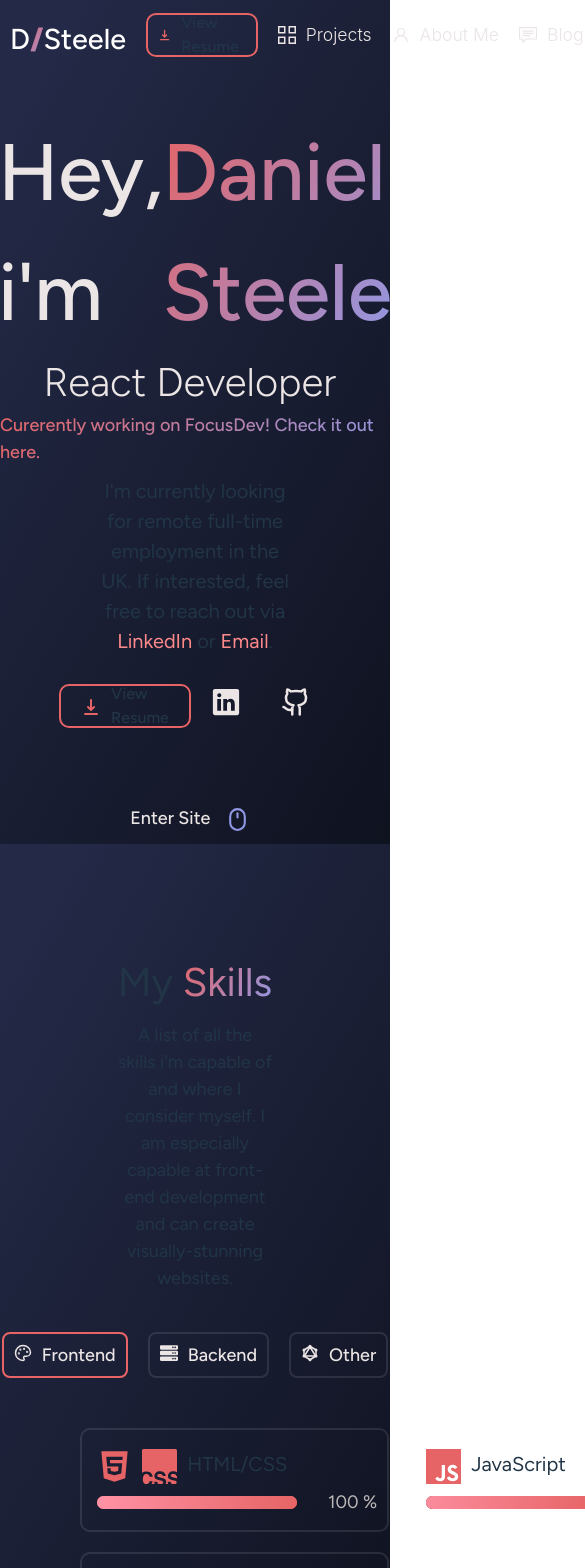
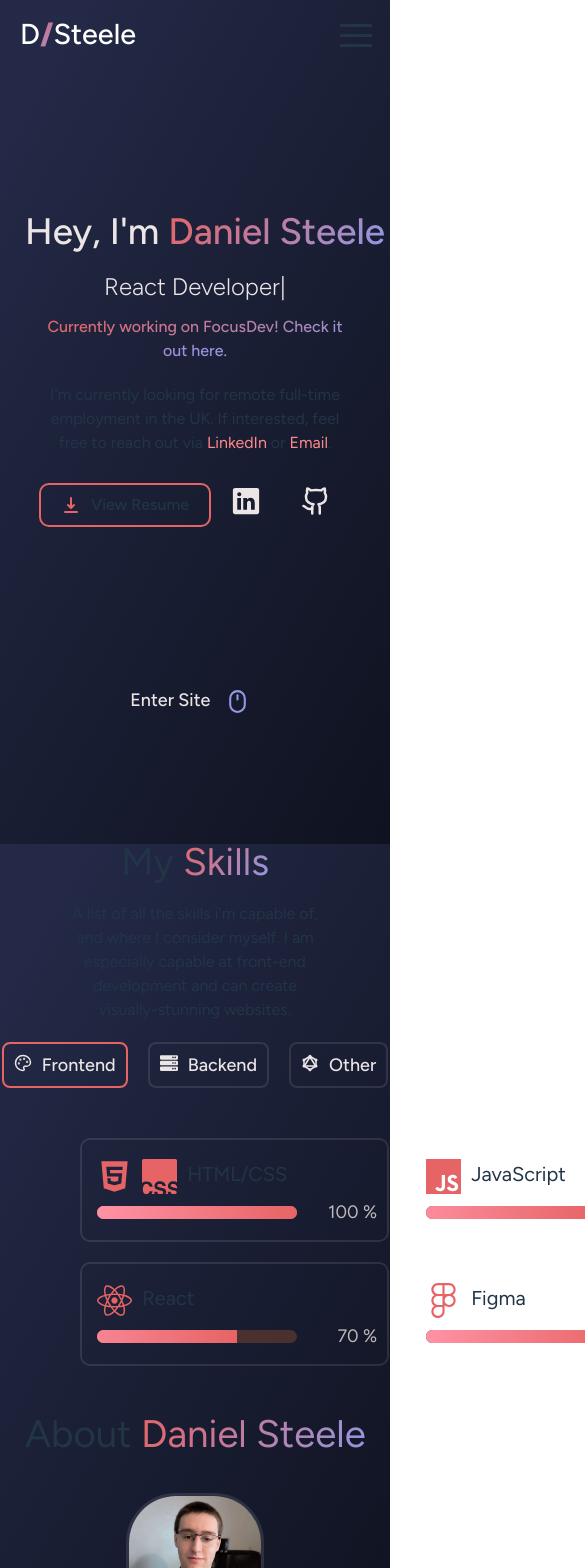
Before and after one commit to DanielSteele1/Portfolio-V2, a React (Vite) app: page / in a window 390 px wide. Shown: the top 1568 px of the page, 585 px wide, since content can reach past the window. Built offline with nearby package versions, Linux system fonts and the light colour scheme.

Commit message:
Added hamburger menu and enhance responsiveness; updated styles and dependencies.
- Integrated 'hamburger-react' for mobile navigation
- Improved layout and styles for blog cards and sections
- Updated About and Contact sections for consistency
- Adjusted skills progress values and descriptions

```diff
--- a/package.json
+++ b/package.json
@@ -10,6 +10,7 @@
     "preview": "vite preview"
   },
   "dependencies": {
+    "hamburger-react": "^2.5.2",
     "motion": "^12.10.0",
     "primereact": "^10.9.5",
     "react": "^19.0.0",
--- a/src/About.tsx
+++ b/src/About.tsx
@@ -16,7 +16,7 @@ function AboutMe() {
                     <img className="About-img" src="Daniel_Steele.jpg" />
                 </div>
 
-            <span className="section-subheading"> A little bit about me, my journey and my hobbies.</span>
+            <span className="section-sub-heading"> A little bit about me, my journey and my hobbies.</span>
 
             <div className="About-text">
 
--- a/src/App.css
+++ b/src/App.css
@@ -3,36 +3,29 @@
 body,
 html {
   display: flex;
+  flex-direction: column;
   margin: 0;
   padding: 0;
   box-sizing: border-box;
-  flex-direction: column;
   scroll-behavior: smooth;
-
 }
 
 a {
-
   color: #ebe5e5;
 }
 
-#root {
+#root,
+body {
   display: flex;
   flex-direction: column;
   width: 100%;
-  min-height: 100vh;
   font-size: 18px;
   font-family: 'Figtree', sans-serif;
-  background: #0f121f;
+  background: linear-gradient(120deg, #232946 10%, #0f121f 100%);
+  background-attachment: fixed;
+  background-size: 200% 200%;
+  animation: gradient-move 5s cubic-bezier(0.77, 0, 0.175, 1) forwards;
   scroll-behavior: smooth;
-}
-
-body, #root {
-    background: linear-gradient(120deg, #232946 10%, #0f121f 100%);
-    background-attachment: fixed;
-    background-size: 200% 200%;
-    animation: gradient-move 5s cubic-bezier(0.77, 0, 0.175, 1) forwards;
-
 }
 
 @keyframes gradient-move {
@@ -45,12 +38,35 @@ body, #root {
   }
 }
 
-#fade-in {
-
+/* Fade-in animations */
+#fade-in,
+#fade-in1,
+#fade-in2,
+#fade-in3,
+#fade-in4 {
   opacity: 0;
   transform: translateY(10px);
   animation: fadeIn 0.9999s ease-out forwards;
+}
+
+#fade-in {
   animation-delay: 0.2s;
+}
+
+#fade-in1 {
+  animation-delay: 0.4s;
+}
+
+#fade-in2 {
+  animation-delay: 0.5s;
+}
+
+#fade-in3 {
+  animation-delay: 0.6s;
+}
+
+#fade-in4 {
+  animation-delay: 0.7s;
 }
 
 @keyframes fadeIn {
@@ -60,94 +76,52 @@ body, #root {
   }
 }
 
-#fade-in1 {
-
-  opacity: 0;
-  transform: translateY(10px);
-  animation: fadeIn 0.9999s ease-out forwards;
-  animation-delay: 0.4s;
-
+.logo,
+.logo-backtick {
+  display: flex;
+  font-family: 'Figtree', sans-serif;
+  transition: all 0.5s ease-in-out;
 }
 
-#fade-in2 {
-
-  opacity: 0;
-  transform: translateY(10px);
-  animation: fadeIn 0.9999s ease-out forwards;
-  animation-delay: 0.5s;
-
-}
-
-#fade-in3 {
-
-  opacity: 0;
-  transform: translateY(10px);
-  animation: fadeIn 0.9999s ease-out forwards;
-  animation-delay: 0.6s;
-
-}
-
-#fade-in4 {
-
-  opacity: 0;
-  transform: translateY(10px);
-  animation: fadeIn 0.9999s ease-out forwards;
-  animation-delay: 0.7s;
-
-}
-
-
-
 .logo {
-  display: flex;
   font-weight: 500;
   font-size: 1.8rem;
-  margin-top: 10px;
-  font-family: 'Figtree', sans-serif;
+  margin: 10px;
   color: #fff;
 }
 
 .logo:hover {
-
   background: linear-gradient(120deg, #e66465, #9198e5);
   -webkit-background-clip: text;
   background-clip: text;
   -webkit-text-fill-color: transparent;
-  transition: all 0.5s ease-in-out;
   color: transparent;
-
 }
 
 .logo-backtick {
-  display: flex;
   font-weight: 900;
   background: linear-gradient(120deg, #e66465, #9198e5);
   -webkit-background-clip: text;
   background-clip: text;
   -webkit-text-fill-color: transparent;
   color: transparent;
-  transition: all 0.5s ease-in-out;
 }
 
 .logo:hover .logo-backtick {
-
   background: none;
   -webkit-background-clip: initial;
   background-clip: initial;
   -webkit-text-fill-color: #ebe5e5;
   color: #ebe5e5;
-  transition: all 0.5s ease-in-out;
 }
 
 .scroll-container {
-
   margin-bottom: 100px;
   cursor: pointer;
   display: flex;
   background-color: transparent;
   border: none;
   padding: 10px;
-
 }
 
 .scroll-button {
@@ -155,11 +129,9 @@ body, #root {
 }
 
 .scroll-container:hover {
-
   color: #e66465;
   transition: 0.3s ease-in-out;
 }
-
 
 .greeting {
   display: flex;
@@ -178,18 +150,15 @@ body, #root {
   -webkit-text-fill-color: transparent;
 }
 
-.highlight {
+.highlight,
+.highlight-1 {
   display: inline;
   color: #ff8a8b;
 }
 
 .highlight-1 {
-  display: inline;
-  color: #ff8a8b;
   padding: 5px;
 }
-
-
 
 .greeting-title {
   display: flex;
@@ -199,10 +168,8 @@ body, #root {
   margin: 0 auto;
   font-size: 5rem;
   color: #ebe5e5;
-  font-family: 'Figtree', sans-serif;
   font-weight: 500;
   font-style: bold;
-
 }
 
 .greeting-subtitle {
@@ -213,7 +180,6 @@ body, #root {
   margin: 0 auto;
   font-size: 2.5rem;
   color: #ebe5e5;
-  font-family: 'Figtree', sans-serif;
   font-weight: 300;
 }
 
@@ -233,12 +199,10 @@ body, #root {
 }
 
 .navigation.scrolled {
-
   align-items: center;
   border-bottom-left-radius: 10px;
   border-bottom-right-radius: 10px;
   backdrop-filter: blur(5px);
-
 }
 
 .nav-menu {
@@ -247,10 +211,7 @@ body, #root {
   gap: 20px;
   height: 100%;
   margin: 0 20px;
-
 }
-
-
 
 .nav-title a {
   height: 100%;
@@ -280,7 +241,6 @@ body, #root {
 
 .nav-icon:hover,
 .nav-title a:hover {
-
   color: #e26e6e;
   transition: 0.3s ease-in-out;
 }
@@ -293,67 +253,60 @@ body, #root {
   margin: 0 auto;
   padding: 10px;
   width: 95%;
-
 }
 
 .About-image-container {
-
   display: flex;
   justify-content: center;
   align-items: center;
-
 }
 
 .About-para-container {
-
   display: flex;
   text-align: center;
   padding: 10px;
   align-items: center;
   justify-items: center;
   white-space: nowrap;
-
 }
 
 .About-paragraph {
-
   display: flex;
   flex-direction: column;
   font-size: 1.0rem;
-
+  padding: 10px;
+  margin: 0 auto;
+  width: 60%;
 }
 
 .About-img {
-
   display: flex;
   height: 200px;
   margin: 20px;
   border-radius: 50px;
   border: 3px solid rgba(255, 255, 255, 0.1);
+  transition: border-color 0.5s ease-in-out;
 }
 
 .About-img:hover {
   border-color: #e26e6e;
-  transition: 0.5s ease-in-out;
 }
 
 .About-container {
-
   display: flex;
   flex-direction: row;
   margin: 0 auto;
   width: 70%;
 }
 
-
-.skills {
+.skills,
+.contact {
   display: flex;
   flex-direction: column;
   align-items: center;
   justify-content: center;
   width: 80%;
   margin: 0 auto;
-
 }
 
 .projects {
@@ -361,20 +314,9 @@ body, #root {
   flex-direction: column;
   margin: 0 auto;
   padding-bottom: 10px;
-
-}
-
-.contact {
-  display: flex;
-  flex-direction: column;
-  align-items: center;
-  justify-content: center;
-  width: 100%;
-  margin: 0 auto;
 }
 
 .contact-form {
-
   display: flex;
   flex-direction: column;
   width: 40%;
@@ -386,11 +328,9 @@ body, #root {
   align-items: center;
   padding: 10px;
   margin: 0 auto;
-
 }
 
 .icon {
-
   display: flex;
   margin: 10px;
   font-size: 25px;
@@ -411,25 +351,21 @@ body, #root {
   box-sizing: border-box;
 }
 
-
 #title,
 #email {
   height: 40px;
 }
 
 #message {
-
   height: 100px;
   min-width: calc(100% - 20px);
   min-height: fit-content;
   max-width: fit-content;
   max-height: 200px;
   word-break: break-all;
-
 }
 
 .contact-input:focus {
-
   outline: 0px;
   box-shadow: inset 0 -3px #e66465;
   transition: 0.3s ease-in-out;
@@ -488,11 +424,9 @@ body, #root {
 .greeting-text {
   font-size: 20px;
   text-align: center;
-
 }
 
 .Sunglasses {
-
   display: flex;
   height: 10px;
   border-radius: 400px;
@@ -501,10 +435,11 @@ body, #root {
 }
 
 .social-item {
-
   display: flex;
+  flex-direction: row;
+  height: fit-content;
+  width: fit-content;
   margin: 10px;
-  height: fit-content;
   justify-content: center;
   align-items: center;
 }
@@ -514,12 +449,7 @@ body, #root {
   justify-content: center;
   align-items: center;
   height: 80px;
-  width: 50%;
-}
-
-.socials-title {
-  align-items: center;
-  justify-content: center;
+  width: 60%;
 }
 
 .social-title:hover svg {
@@ -528,7 +458,6 @@ body, #root {
 }
 
 .section-heading {
-
   display: flex;
   margin: 0 auto;
   justify-content: center;
@@ -541,15 +470,13 @@ body, #root {
 .section-sub-heading {
   display: flex;
   width: 50%;
-  margin-top: 10px;
   text-align: center;
+  justify-content: center;
+  align-items: center;
   margin: 0 auto;
-  margin-bottom: 20px;
-
 }
 
 .skills-container {
-
   display: flex;
   justify-items: center;
   width: 80%;
@@ -563,7 +490,6 @@ body, #root {
   margin: 10px;
   align-items: center;
   justify-content: center;
-
 }
 
 .skills-tabs button {
@@ -578,7 +504,6 @@ body, #root {
 }
 
 .skills-tabs button:hover {
-
   border: 2px solid #e66465;
   transition: 0.3s ease-in-out;
 }
@@ -586,11 +511,9 @@ body, #root {
 .skills-tabs button.active {
   border-color: #e66465;
   transition: 0.3s ease-in-out;
-
 }
 
 .skill-item {
-
   margin: 0 auto;
   display: flex;
   flex-direction: column;
@@ -638,7 +561,6 @@ body, #root {
 }
 
 .skill-icon {
-
   display: flex;
   color: #e66465;
   font-size: 35px;
@@ -700,17 +622,14 @@ body, #root {
 }
 
 .project-title {
-
   font-size: 28px;
   align-items: center;
   justify-content: center;
   width: fit-content;
   margin-left: 10px;
-
 }
 
 .project-image img {
-
   width: 100%;
   height: auto;
   object-fit: cover;
@@ -768,18 +687,15 @@ body, #root {
 }
 
 .project-tags {
-
   display: flex;
   padding-left: 10px;
 }
 
 .tag {
-
   display: flex;
   font-size: 25px;
   margin-right: 10px;
   color: #9198e5;
-
 }
 
 .About-para-title {
@@ -792,14 +708,12 @@ body, #root {
   border-bottom: 2px solid #e66465;
   width: fit-content;
   padding-right: 10px;
-
 }
 
 .About-paragraph {
   padding: 10px;
   margin: 0 auto;
-  width: 60%;
-
+  width: 50%;
 }
 
 .About-paragraph-text {
@@ -816,7 +730,6 @@ body, #root {
   justify-content: center;
 }
 
-
 .BackToTop {
   display: flex;
   flex-direction: column;
@@ -825,7 +738,6 @@ body, #root {
   height: 350px;
   text-align: center;
   justify-content: center;
-
 }
 
 .back-to-top-text {
@@ -848,17 +760,14 @@ body, #root {
   cursor: pointer;
   box-sizing: border-box;
   border: 2px solid transparent;
-
 }
 
 .back-to-top-button:hover #arrow-icon {
   transform: rotate(-180deg);
   transition: transform 0.4s cubic-bezier(0.87, 0.03, 0.41, 0.9);
-
 }
 
 .back-to-top-button:hover {
-
   border-bottom: 2px solid #e66465;
   transition: 0.4s ease-in-out;
 }
@@ -873,11 +782,11 @@ body, #root {
   font-size: 25px;
   width: 25px;
   color: #e66465;
-
 }
 
 .resume {
   display: flex;
+  flex-direction: row;
   height: 20px;
   width: fit-content;
   justify-content: center;
@@ -903,5 +812,181 @@ body, #root {
 .resume:hover {
   transition: all 0.3s ease;
   color: #e66465;
+}
+
+
+@media (min-width: 1000px) {
+
+  .nav-menu-mobile {
+    display: none;
+  }
+  .nav-hamburger {
+    display: none;
+  }
 
 }
+
+@media (min-width: 750px) and (max-width: 1000px) {
+
+  .nav-item {
+
+    display: none;
+  }
+
+ .blog-card-container {
+    display: grid;
+    grid-template-columns: repeat(2, 1fr);
+    flex-direction: column;
+    width: 100%;
+  }
+
+  .nav-menu-mobile {
+
+    display: flex;
+    flex-direction: column;
+  }
+
+  .nav-hamburger {
+    display: flex;
+    align-items: center;
+    justify-content: center;
+    margin-right: 20px;
+    cursor: pointer;
+  }
+
+}
+
+@media (min-width: 300px) and (max-width: 750px) {
+
+  .nav-menu {
+
+    display: none;
+  }
+
+  .nav-hamburger {
+    display: flex;
+    align-items: center;
+    justify-content: center;
+    margin-right: 20px;
+    cursor: pointer;
+  }
+
+  .nav-menu-mobile {
+
+    display: flex;
+    flex-direction: column;
+  }
+
+  .Blog {
+    width: 100%;
+    height: fit-content;
+  }
+
+ .blog-card-container {
+    display: grid;
+    grid-template-columns: repeat(1, 1fr);
+    flex-direction: column;
+    width: 100%;
+  }
+
+  .blog-card {
+    width: 100%;
+    height: fit-content;
+    margin: 10px auto;
+    padding: 10px;
+  }
+
+  .section-heading {
+    font-size: 2.4rem;
+  }
+
+  .section-sub-heading {
+    width: 80%;
+    font-size: 1.0rem;
+  }
+
+  .About-img {
+    height: 150px;
+  }
+
+  .greeting {
+    height: 71vh;
+  }
+
+  .socials {
+    width: 100%;
+  }
+
+  .greeting-cta {
+    font-size: 1.0rem;
+    padding: 10px;
+    width: 80%;
+    text-align: center;
+  }
+
+  .greeting-title {
+    font-size: 2.3rem;
+    padding: 10px;
+  }
+
+  .greeting-subtitle {
+    font-size: 1.5rem;
+  }
+
+  .greeting-text {
+    font-size: 1.0rem;
+  }
+
+  .greeting-text-container {
+    width: 80%;
+  }
+
+  .About-paragraph {
+    width: 85%;
+    font-size: 0.95rem;
+  }
+
+  .BackToTop {
+    width: 80%;
+    height: fit-content;
+
+  }
+
+  .back-to-top-text {
+    font-size: 1.5rem;
+    width: 100%;
+  }
+
+
+
+  .projects {
+    width: 80%;
+  }
+  .project-card {
+    width: 100%;
+  }
+
+  .project-title {
+    font-size: 1rem;
+  }
+
+  .project-text {
+    font-size: 0.85rem;
+  }
+
+  .contact {
+    width: 90%;
+
+  }
+
+  .contact-form {
+    width: 100%;
+  }
+
+  .footer {
+    flex-direction: column;
+    height: auto;
+    gap: 10px;
+    font-size: 0.9rem;
+  }
+}
--- a/src/Contact.tsx
+++ b/src/Contact.tsx
@@ -12,7 +12,7 @@ function Contact() {
 
             <div className="social-bar">
 
-                <span className="heading"> Want to get in touch? contact me via email below, or via my socials: </span>
+                <span className="section-sub-heading"> Want to get in touch? contact me via email below, or via my socials: </span>
 
                 <div className="icons">
 
--- a/src/Greeting.tsx
+++ b/src/Greeting.tsx
@@ -5,7 +5,7 @@ import { HiDownload } from "react-icons/hi";
 const Greeting = () => {
     return (
         <div className="greeting" id="top">
-            <span className="greeting-title" id="fade-in"> Hey, i'm{"\u00A0"}<span className="gradient"> Daniel Steele </span> </span>
+            <span className="greeting-title" id="fade-in"> Hey, I'm{"\u00A0"}<span className="gradient"> Daniel Steele </span> </span>
 
             <div id="fade-in2">
                 <TypeAnimation
@@ -24,8 +24,10 @@ const Greeting = () => {
                 />
             </div>
 
-            <span className="gradient" id="fade-in1">
-                <a href="https://github.com/DanielSteele1/FocusDev"> Curerently working on FocusDev! Check it out here.</a>
+            <span className="greeting-cta">
+                <span className="gradient" id="fade-in1">
+                    <a href="https://github.com/DanielSteele1/FocusDev"> Currently working on FocusDev! Check it out here.</a>
+                </span>
             </span>
 
             <span className="greeting-text-container" id="fade-in2">
@@ -38,7 +40,6 @@ const Greeting = () => {
             <div className="socials" id="fade-in3">
                 <div className="resume">
                     <div className="social-item">
-                        <span className="social-title">
                             <HiDownload style={{
                                 fontSize: '20px',
                                 marginRight: '10px',
@@ -46,8 +47,7 @@ const Greeting = () => {
                                 color: '#e66465',
                             }}
                             />
-                        </span>
-                        <span> View Resume </span>
+                            <span>View Resume</span>
                     </div>
 
                 </div>
--- a/src/Navigation.tsx
+++ b/src/Navigation.tsx
@@ -10,7 +10,14 @@ import { FiTool } from "react-icons/fi";
 import { HiDownload } from "react-icons/hi";
 import { SlSpeech } from "react-icons/sl";
 
+import Hamburger from 'hamburger-react';
+
+
 function Navigation() {
+
+
+    const [isOpen, setOpen] = useState(false);
+
 
     const [scrolled, setScrolled] = useState(false);
 
@@ -78,10 +85,50 @@ function Navigation() {
                         color: '#e66465',
                         fontFamily: 'figtree, sans-serif'
                     }}
-
-
                 />
             </div>
+
+            <div className="nav-hamburger">
+                <Hamburger toggled={isOpen} toggle={setOpen} />
+            </div>
+
+            {isOpen && (
+
+                <div className="nav-menu-mobile">
+
+                    <span className="resume" >
+                        <HiDownload style={{
+                            fontSize: '20px',
+                            marginRight: '10px',
+                            verticalAlign: 'center',
+                            color: '#e66465',
+                        }} /> View Resume  </span>
+
+                    <span className="nav-title" id="nav-projects">
+                        <a href="#projects" onClick={() => { setOpen(false) }}>
+                            <GrProjects className="nav-icon" /> Projects
+                        </a>
+                    </span>
+                    <span className="nav-title">
+                        <a href="#about" onClick={() => { setOpen(false) }}>
+                            <GoPerson className="nav-icon" /> About Me
+                        </a>
+                    </span>
+                    <span data-tooltip-id="tooltip-1" className="nav-title">
+                        <a href="#blog" onClick={() => { setOpen(false) }}>
+                            <SlSpeech className="nav-icon" /> Blog
+                        </a>
+                    </span>
+
+                    <span className="nav-title">
+                        <a href="#contact" onClick={() => { setOpen(false) }}>
+                            <MdEmail className="nav-icon" /> Contact
+                        </a>
+                    </span>
+
+                </div>
+            )}
+
         </div>
     )
 }
--- a/src/Projects.tsx
+++ b/src/Projects.tsx
@@ -100,7 +100,7 @@ function Projects() {    const settings = {
                             description="FocusDev is primarily developed for developers to organise thier workload into one location.
                             Features include a Notes app, Reusable code snippet feature, Calender, Github commit graph w/ stats, just to name a few.
                             It uses JavsScript, React, Node.js & MongoDB."
-                            src=""
+                            src="https://youtu.be/tpSIyG0BEt0"
                             tags={[
                                 <FaReact />,
                                 <FaJs />,
--- a/src/Skills.tsx
+++ b/src/Skills.tsx
@@ -45,8 +45,6 @@ function Skills() {
 
         <div className="skills">
 
-
-
             <a href="#skills-anchor" className="scroll-container">
 
                 <div className="scroll-button">
@@ -61,7 +59,7 @@ function Skills() {
             <div id="skills-anchor"> </div>
 
             <span className="section-heading">My{"\u00A0"}<span className="gradient">Skills</span> </span>
-            <span className="section-sub-heading">A list of all the skills i'm capable of and where I consider myself. I am especially capable at front-end development and can create visually-stunning websites. </span>
+            <span className="section-sub-heading">A list of all the skills i'm capable of, and where I consider myself. I am especially capable at front-end development and can create visually-stunning websites. </span>
 
             {/* map the tabs to create a button for each item in array.
             once pressed, setActive(index) updates the tab to the corrosponding section.*/}
@@ -117,8 +115,8 @@ function Skills() {
                             </div>
 
                             <div className="progress-container">
-                                <AnimateProgressbar value={85} />
-                                <div className="Progress-value"> 85 % </div>
+                                <AnimateProgressbar value={75} />
+                                <div className="Progress-value"> 75 % </div>
                             </div>
 
                         </div>
@@ -130,8 +128,8 @@ function Skills() {
                             </div>
 
                             <div className="progress-container">
-                                <AnimateProgressbar value={80} />
-                                <div className="Progress-value"> 80 % </div>
+                                <AnimateProgressbar value={70} />
+                                <div className="Progress-value"> 70 % </div>
                             </div>
 
 
```
Also changed, not shown: src/Blog.css (+39 -13 lines), 1 other file (tests, documents, lock files or other folders).
